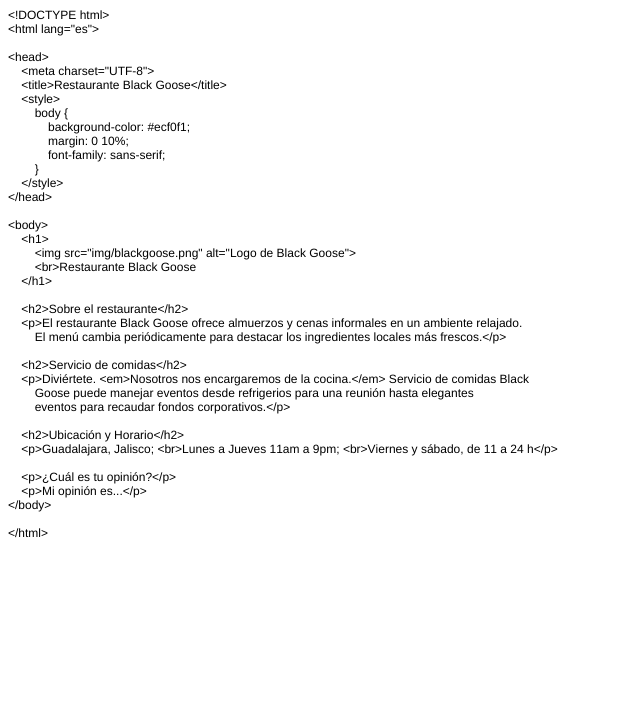
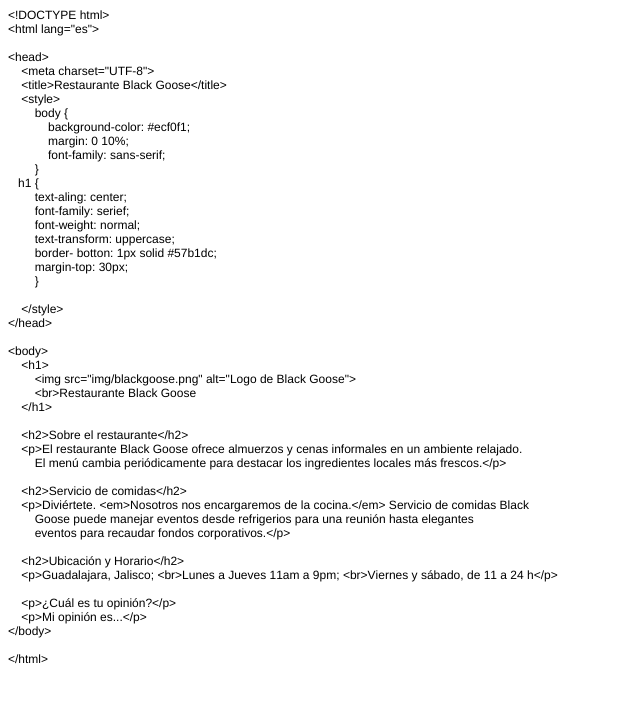
Before and after one commit to alex-hort/ganso_negro, a plain HTML site: page ganso_negro.html in a window 1280 px wide. Shown: the whole page, without its empty margins (0-640 px from the left). Drawn offline with Linux system fonts and the light colour scheme.

Commit message:
Cambiando estilo de los encabezados

```diff
--- a/ganso_negro.html
+++ b/ganso_negro.html
@@ -25,6 +25,15 @@
 <p class="p1"><span class="s1"><span class="Apple-converted-space">            </span>margin: 0 10%;</span></p>
 <p class="p1"><span class="s1"><span class="Apple-converted-space">            </span>font-family: sans-serif;</span></p>
 <p class="p1"><span class="s1"><span class="Apple-converted-space">        </span>}</span></p>
+<p class="p1"><span class="s1"><span class="Apple-converted-space">   </span>h1 {</span></p>
+<p class="p1"><span class="s1"><span class="Apple-converted-space">        </span>text-aling: center;</span></p>
+<p class="p1"><span class="s1"><span class="Apple-converted-space">        </span>font-family: serief;</span></p>
+<p class="p1"><span class="s1"><span class="Apple-converted-space">        </span>font-weight: normal;</span></p>
+<p class="p1"><span class="s1"><span class="Apple-converted-space">        </span>text-transform: uppercase;</span></p>
+<p class="p1"><span class="s1"><span class="Apple-converted-space">        </span>border- botton: 1px solid #57b1dc;</span></p>
+<p class="p1"><span class="s1"><span class="Apple-converted-space">        </span>margin-top: 30px;</span></p>
+<p class="p1"><span class="s1"><span class="Apple-converted-space">        </span>}</span></p>
+<p class="p2"><span class="s1"></span><br></p>
 <p class="p1"><span class="s1"><span class="Apple-converted-space">    </span>&lt;/style&gt;</span></p>
 <p class="p1"><span class="s1">&lt;/head&gt;</span></p>
 <p class="p2"><span class="s1"></span><br></p>
```
